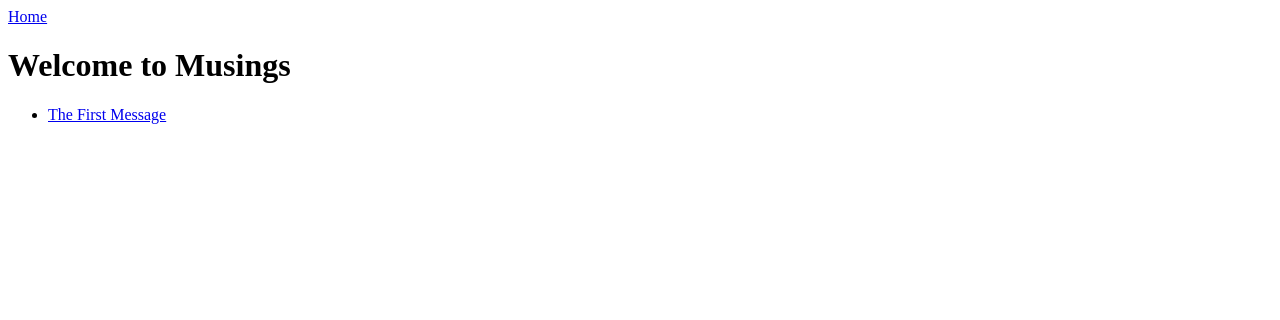
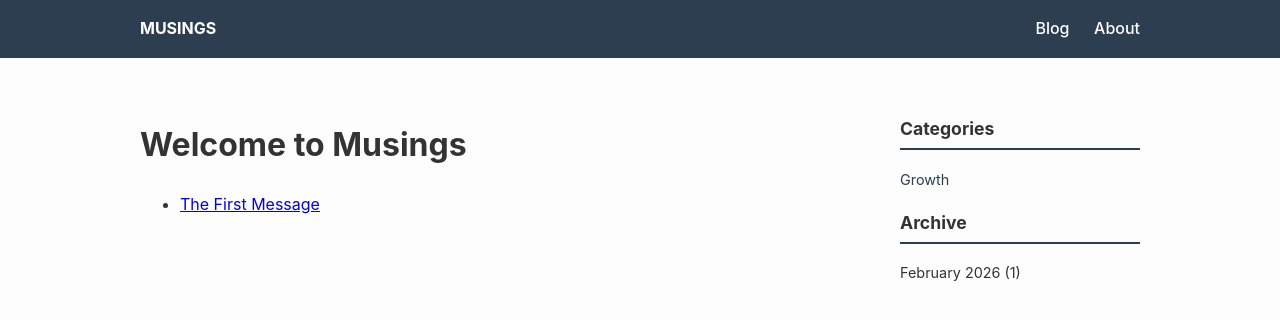
Before and after one commit to NavinNr/Musings, a Jekyll site: the page built from index.html, in a window 1280 px wide. Shown: the top 320 px of the page. Built offline with Jekyll 4.4.1, drawn with Linux system fonts in a browser that asks for light colours.

Commit message:
Add CSS and modify layout for header. Add About Page.

```diff
--- a/_layouts/default.html
+++ b/_layouts/default.html
@@ -1,15 +1,43 @@
 <!DOCTYPE html>
 <html>
 <head>
-    <title>{{ page.title }}</title>
-    <link rel="stylesheet" href="{{ "/assets/css/style.css" | relative_url }}">
+    <title>{{ page.title }} | Musings</title>
+    <link rel="stylesheet" href="{{ '/assets/css/style.css' | relative_url }}">
 </head>
 <body>
-    <nav>
-        <a href="{{ "/" | relative_url }}">Home</a>
-    </nav>
+
+<header>
+    <div class="nav-container">
+        <div class="logo"><strong>MUSINGS</strong></div>
+        <nav>
+            <a href="{{ '/' | relative_url }}">Blog</a>
+            <a href="{{ '/about' | relative_url }}">About</a>
+        </nav>
+    </div>
+</header>
+
+<div class="wrapper">
     <main>
         {{ content }}
     </main>
+
+    <aside>
+        <h3>Categories</h3>
+        <ul>
+            {% for category in site.categories %}
+              <li><a href="/{{ category | first | slugify }}/">{{ category | first | capitalize }}</a></li>
+            {% endfor %}
+        </ul>
+
+        <h3>Archive</h3>
+        <ul>
+            {% assign postsByDate = site.posts | group_by_exp: "post", "post.date | date: '%B %Y'" %}
+            {% for month in postsByDate %}
+              <li>{{ month.name }} ({{ month.items.size }})</li>
+            {% endfor %}
+        </ul>
+    </aside>
+</div>
+
 </body>
 </html>
--- /dev/null
+++ b/assets/css/style.css
@@ -0,0 +1,32 @@
+:root {
+  --primary: #2c3e50;
+  --accent: #27ae60; /* Growth green */
+  --bg: #fdfdfd;
+  --text: #333;
+}
+
+body { font-family: 'Inter', system-ui, sans-serif; line-height: 1.6; margin: 0; background: var(--bg); color: var(--text); }
+
+/* Header Navigation */
+header { background: var(--primary); color: white; padding: 1rem 0; }
+.nav-container { max-width: 1000px; margin: 0 auto; display: flex; justify-content: space-between; align-items: center; padding: 0 20px; }
+nav a { color: white; text-decoration: none; margin-left: 20px; font-weight: 500; }
+nav a:hover { color: var(--accent); }
+
+/* Main Grid Layout */
+.wrapper {
+  display: grid;
+  grid-template-columns: 3fr 1fr;
+  gap: 40px;
+  max-width: 1000px;
+  margin: 40px auto;
+  padding: 0 20px;
+}
+
+/* Sidebar Styling */
+aside h3 { border-bottom: 2px solid var(--primary); padding-bottom: 5px; font-size: 1.1rem; }
+aside ul { list-style: none; padding: 0; }
+aside li { margin-bottom: 10px; font-size: 0.9rem; }
+aside a { text-decoration: none; color: var(--primary); }
+
+@media (max-width: 768px) { .wrapper { grid-template-columns: 1fr; } }
```
Also changed, not shown: about.md (added, +6 -0 lines).
